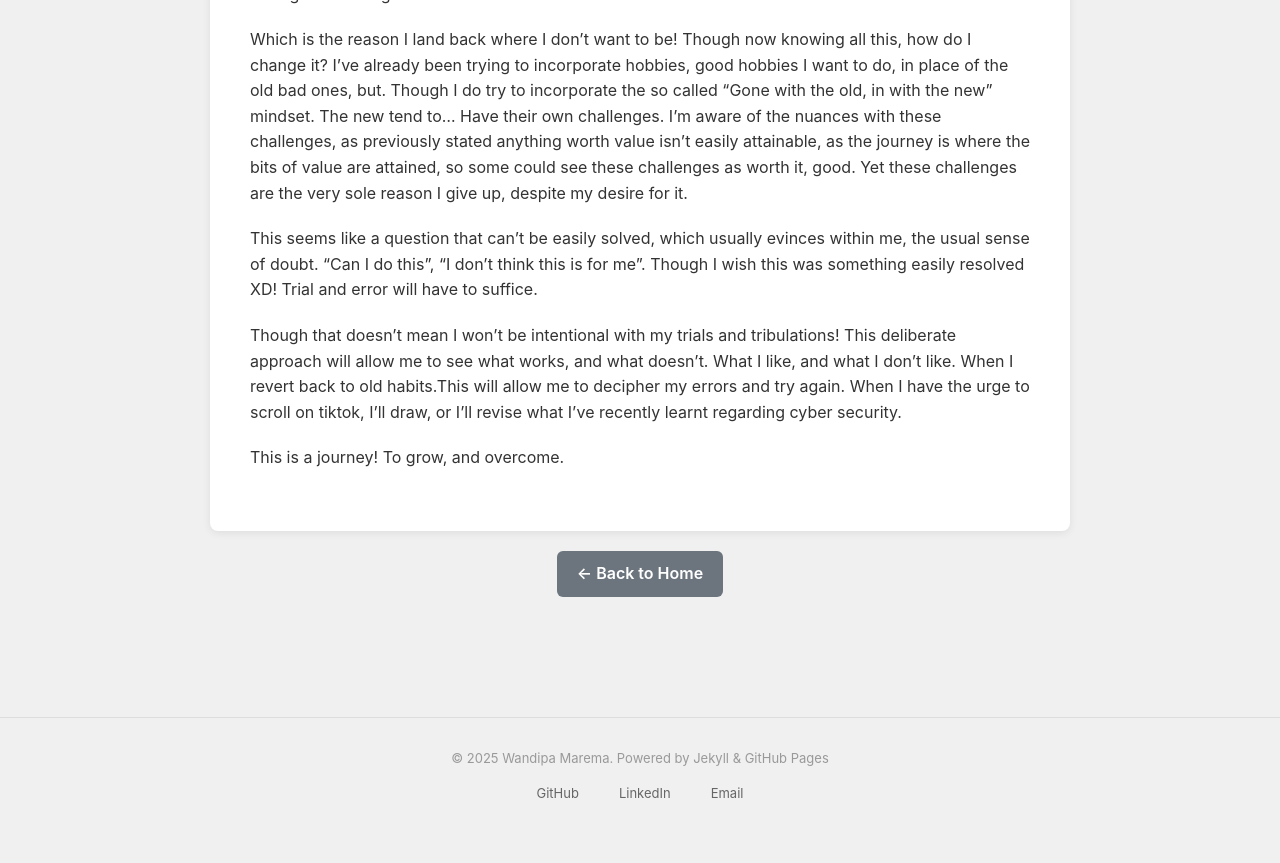
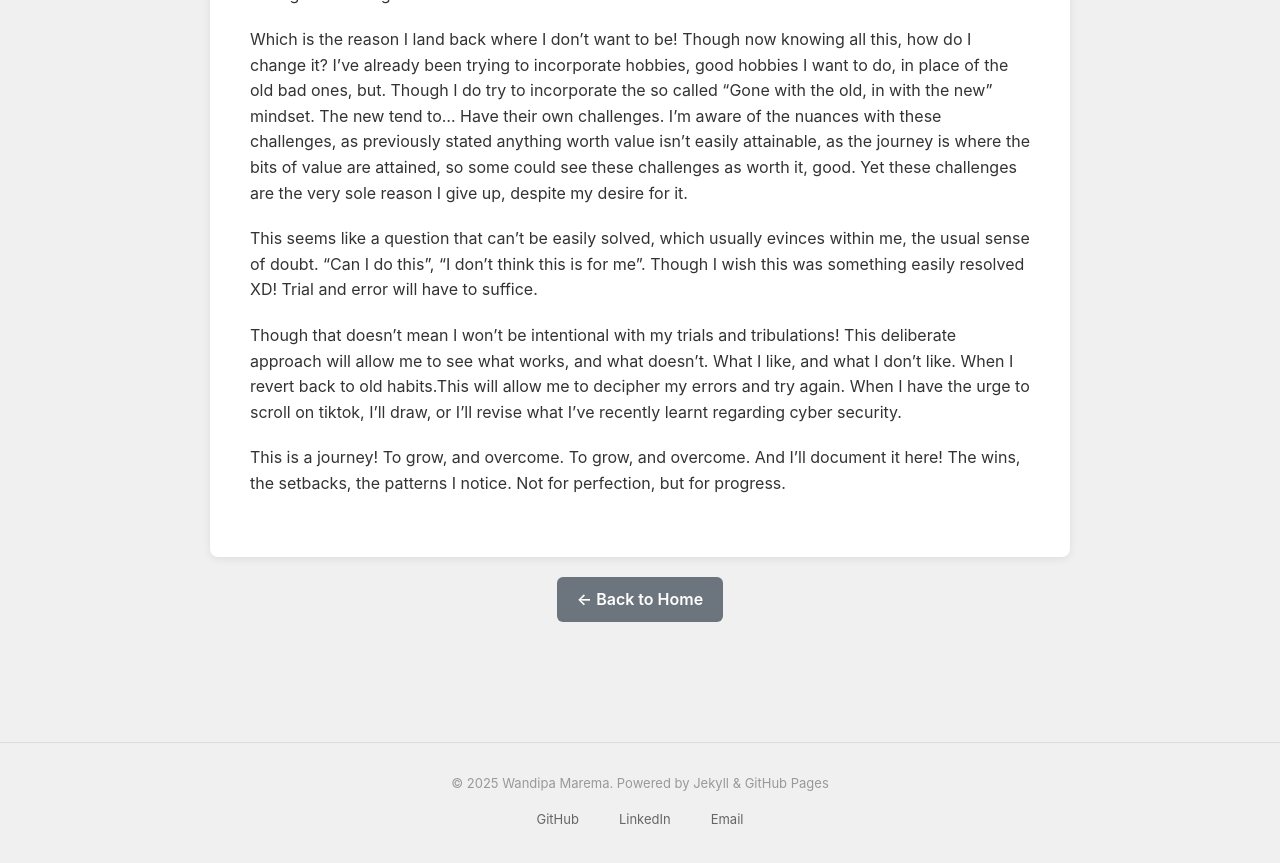
Before and after one commit to 1neWrld/1neWrld.github.io, a Jekyll site: the page built from _posts/2026-01-18-Reflection-Week-6.md, in a window 1280 px wide and 900 px high, scrolled down 775 px. Shown: the top 863 px of the window. Built offline with Jekyll 4.4.1, drawn with Linux system fonts in a browser that asks for light colours.

Commit message:
Revise reflection on personal growth journey
Expanded on the journey of growth and overcoming challenges.

```diff
--- a/_posts/2026-01-18-Reflection-Week-6.md
+++ b/_posts/2026-01-18-Reflection-Week-6.md
@@ -29,4 +29,4 @@ Trial and error will have to suffice.
 Though that doesn't mean I won't be intentional with my trials and tribulations! This deliberate approach will allow me to see what works, and what doesn't. What I like, and what I don't like. When I revert back
 to old habits.This will allow me to decipher my errors and try again. When I have the urge to scroll on tiktok, I'll draw, or I'll revise what I've recently learnt regarding cyber security.
 
-This is a journey! To grow, and overcome.
+This is a journey! To grow, and overcome. To grow, and overcome. And I'll document it here! The wins, the setbacks, the patterns I notice. Not for perfection, but for progress.
```
